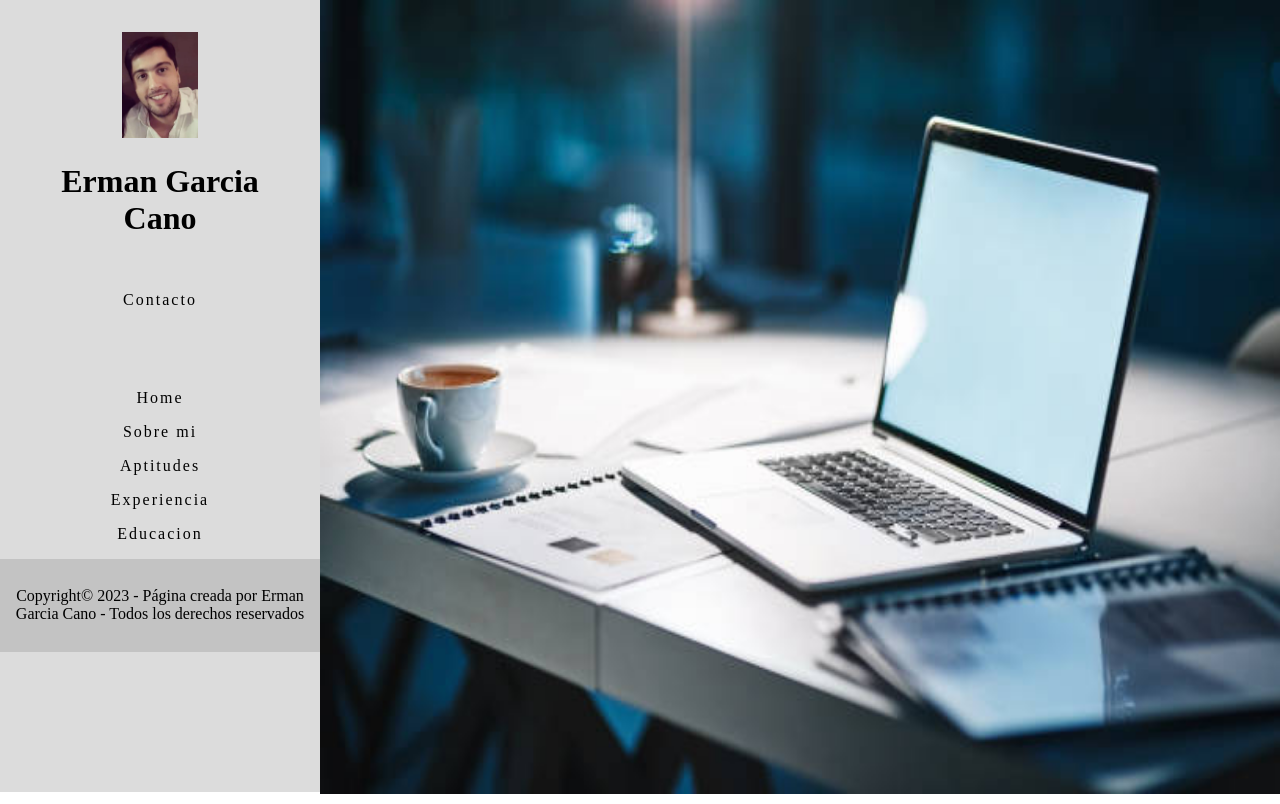
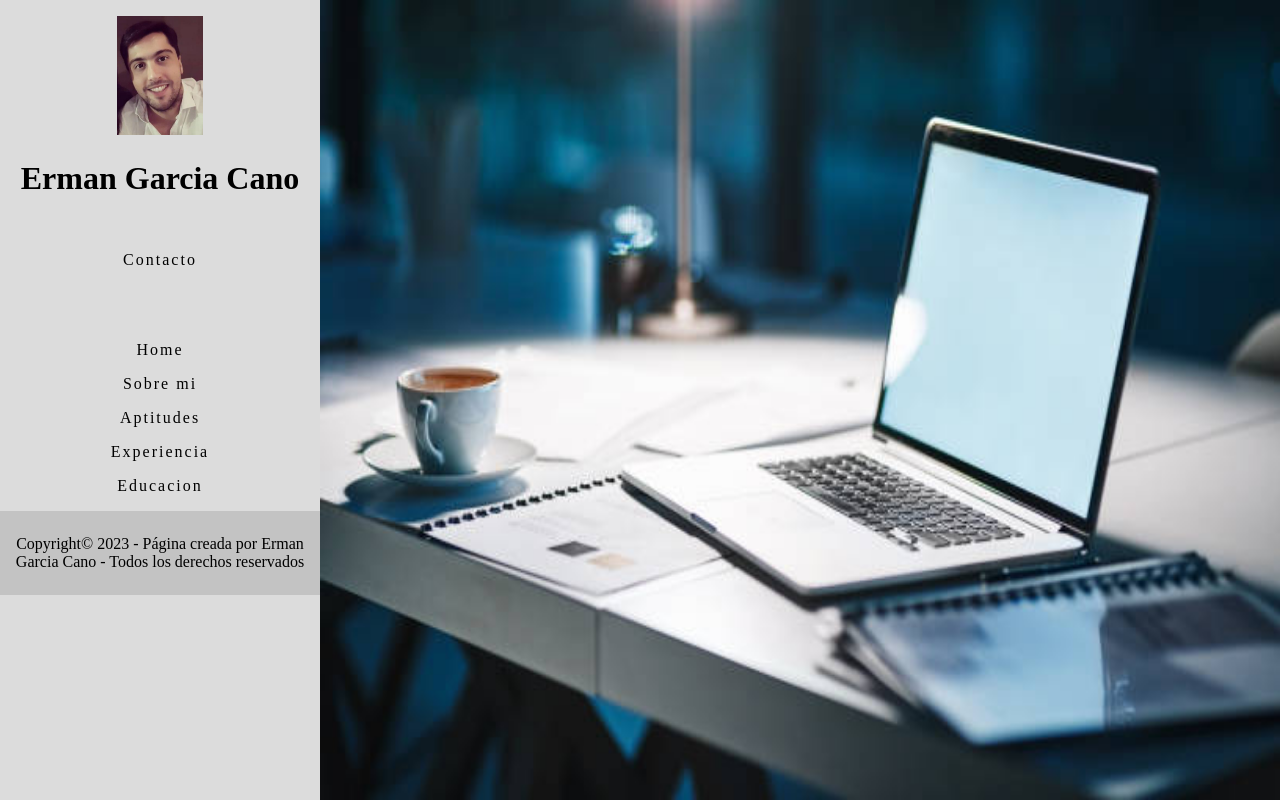
Before and after one commit to Ermangc/CV-Web, a website: page html/index.html in a window 1280 px wide. Drawn offline with Linux system fonts and the light colour scheme.

Commit message:
proyecto termina, definir detalles a futuro

```diff
--- a/css/style-index.css
+++ b/css/style-index.css
@@ -1,25 +1,23 @@
 body {
     margin: 0%;
     padding: 0%;
-    height: 99vh;
-    width: 100vw;
 }
 .contenedor-principal{
     display: flex;
     text-align: center;
-    height: 99vh;
+    height: 100vh;
     width: 100vw;
 }
 
 .contenedor-izquierdo{
     background-color: gainsboro;
     max-width: 25%;
-
+    max-height: 100vh;
 }
 
 .contenedor-perfil{
-    padding: 1em;
-    margin: 1em;
+    padding: 0.5em;
+    margin: 0.5em;
 }
 
 .redes-sociales{
@@ -42,12 +40,12 @@ body {
 
 .contenedor-link{
     max-width: 65%;
-    max-height: 100vh;
+    max-height: 100%;
 }
 
 .contenedor-link iframe {
     width: 75vw;
-    height: 99.3vh;
+    height: 100vh;
     border: none;
     margin: 0%;
 
@@ -78,7 +76,7 @@ body {
 
 .copyright{
     background-color: rgba(190, 190, 190, 0.822);
-    padding: 0.8em;
+    padding: 0.5em;
 }
 
 
--- a/css/styles.css
+++ b/css/styles.css
@@ -1,7 +1,7 @@
 body{
     margin: 0%;
     padding: 0%;
-    background-image: url("/img/Fondo\ de\ los\ otros\ html.jpg");
+    background-image: linear-gradient(to right top, #6482a1, #5f7b9e, #5a749b, #576d98, #556694);
     background-size: cover;
     display: flex;
     flex-direction: column;
```
